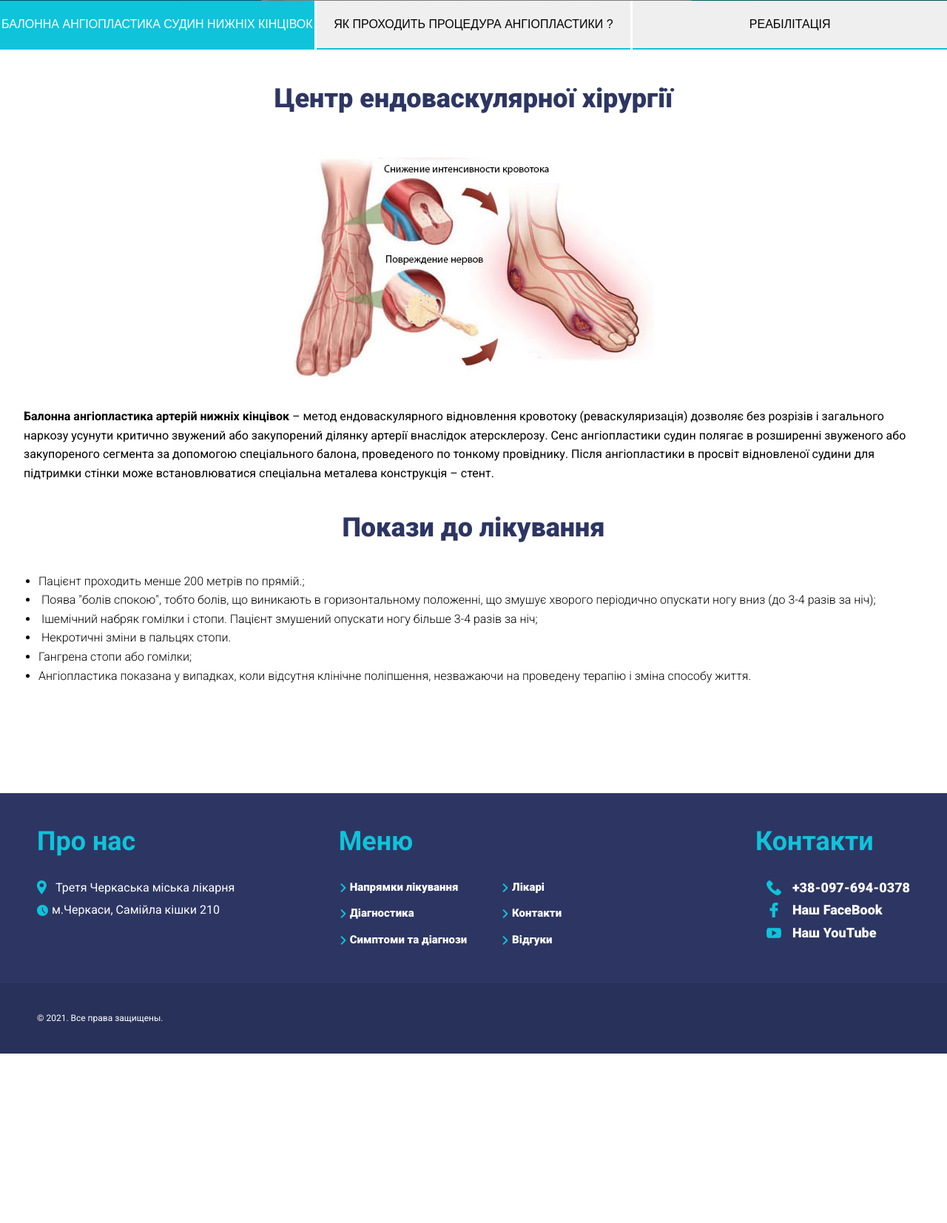
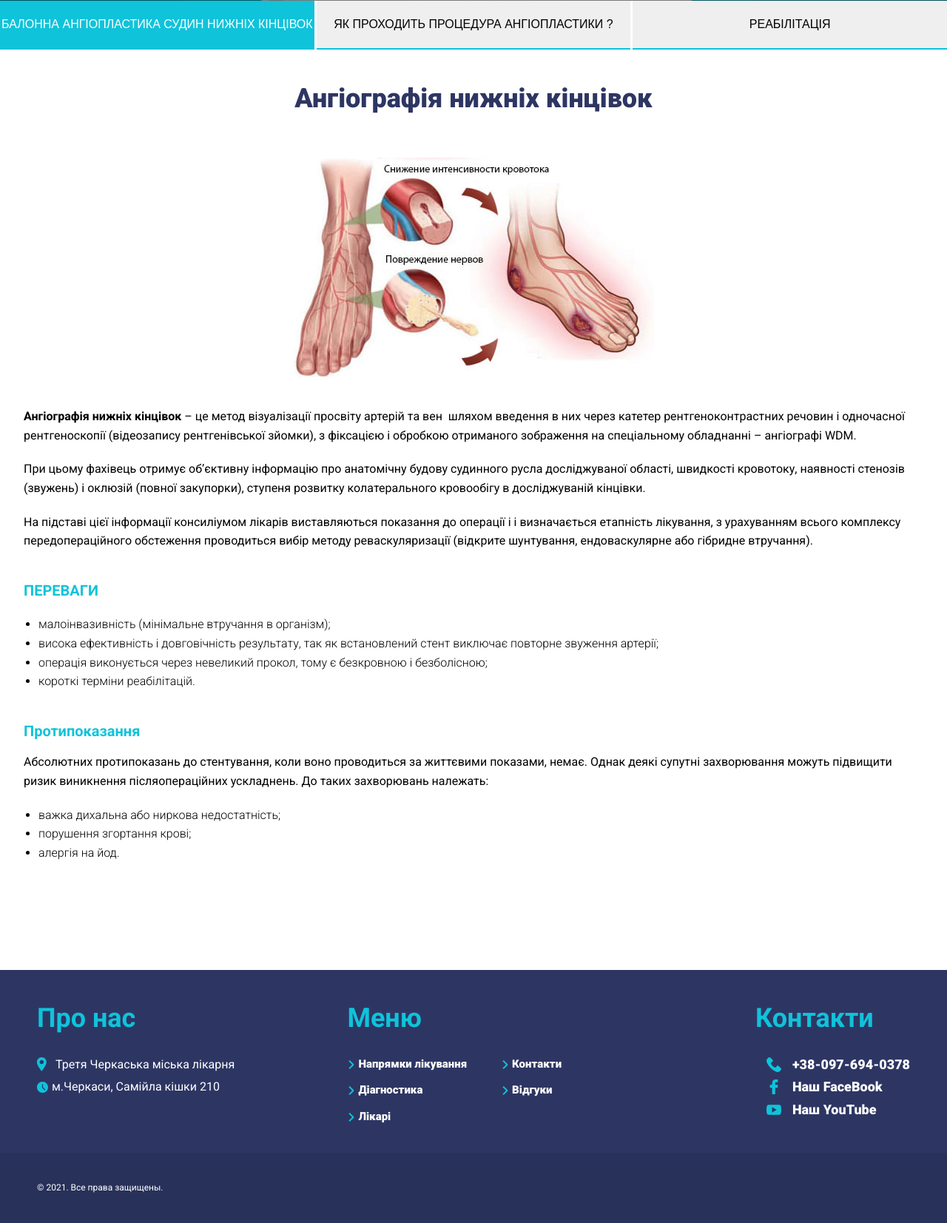
Before and after one commit to Grayder0152/Clinic, a Flask app: page /angiography-lower-extremities in a window 1280 px wide. Shown: the part 502-2155 px from the top of the page at 74% size. Before the commit the page ends 1926 px from the top, so only its background shows below. Run offline with Flask 2, Linux system fonts and the light colour scheme.

Commit message:
Refactor

```diff
--- a/main/static/js/main.js
+++ b/main/static/js/main.js
@@ -1,7 +1,7 @@
 window.onload = function() {
     window.setTimeout(function () {
         document.querySelector('.preloader').classList.add("preloader-remove");
-    }, 2500);
+    }, 500);
 };
 
 window.addEventListener('scroll', function() {
--- a/main/templates/include/footer.html
+++ b/main/templates/include/footer.html
@@ -23,12 +23,7 @@
 				<li>
 					<span class="arrow_top"></span>
 					<span class="arrow_bottom"></span>
-					<a href="#">Симптоми та діагнози</a>
-				</li>
-				<li>
-					<span class="arrow_top"></span>
-					<span class="arrow_bottom"></span>
-					<a href="#Doctors">Лікарі</a>
+					<a href="{{ url_for('index') }}#Doctors">Лікарі</a>
 				</li>
 				<li>
 					<span class="arrow_top"></span>
@@ -38,7 +33,7 @@
 				<li>
 					<span class="arrow_top"></span>
 					<span class="arrow_bottom"></span>
-					<a href="#Reviews">Відгуки</a>
+					<a href="{{ url_for('index') }}#Reviews">Відгуки</a>
 				</li>
 			</ul>
 		</div>
--- a/main/templates/include/header.html
+++ b/main/templates/include/header.html
@@ -46,8 +46,8 @@
                 </div>
             </div>
         </li>
-        <li><a href="#Doctors">Лікарі</a></li>
+        <li><a href="{{ url_for('index') }}#Doctors">Лікарі</a></li>
         <li><a href="#">Контакти</a></li>
-        <li><a href="#Reviews">Відгуки</a></li>
+        <li><a href="{{ url_for('index') }}#Reviews">Відгуки</a></li>
     </ul>
 </header>
--- a/main/templates/subcategories/angiography_cerebral_vessels.html
+++ b/main/templates/subcategories/angiography_cerebral_vessels.html
@@ -1,4 +1,6 @@
 {% extends 'base.html' %}
+
+{% block title %}Ангіографія судин головного мозку{% endblock title %}
 
 {% block content %}
 
--- a/main/templates/subcategories/angiography_lower_extremities.html
+++ b/main/templates/subcategories/angiography_lower_extremities.html
@@ -1,4 +1,6 @@
 {% extends 'base.html' %}
+
+{% block title %}Ангіографія судин головного мозку{% endblock title %}
 
 {% block content %}
 <div class="main" style="background-image: url({{ url_for('static', filename='images/bg_ang.jpg') }})">
@@ -20,60 +22,63 @@
     </ul>
 
     <div id="tag_1" class="tabcontent">
-        <h3>Центр ендоваскулярної хірургії</h3>
+        <h3>Ангіографія нижніх кінцівок</h3>
         <div class="conteiner">
             <div>
                 <img src="{{ url_for('static', filename='images/ang_low_ex.jpg') }}">
             </div>
             <div>
-                <p><strong>Балонна ангіопластика артерій нижніх кінцівок</strong> – метод ендоваскулярного відновлення
-                    кровотоку (реваскуляризація) дозволяє без розрізів і загального наркозу усунути критично звужений
-                    або закупорений ділянку артерії внаслідок атерсклерозу.
-                    Сенс ангіопластики судин полягає в розширенні звуженого або закупореного сегмента за допомогою
-                    спеціального балона, проведеного по тонкому провіднику. Після ангіопластики в просвіт відновленої
-                    судини для підтримки стінки може встановлюватися спеціальна металева конструкція – стент.</p>
-                <h3>Покази до лікування</h3>
+                <p><strong>Ангіографія нижніх кінцівок</strong> – це метод візуалізації просвіту артерій та вен  шляхом введення в них через катетер рентгеноконтрастних речовин і одночасної рентгеноскопії (відеозапису рентгенівської зйомки), з фіксацією і обробкою отриманого зображення на спеціальному обладнанні – ангіографі WDM.</p>
+                <p>При цьому фахівець отримує об’єктивну інформацію про анатомічну будову судинного русла досліджуваної області, швидкості кровотоку, наявності стенозів (звужень) і оклюзій (повної закупорки), ступеня розвитку колатерального кровообігу в досліджуваній кінцівки.</p>
+                <p>На підставі цієї інформації консиліумом лікарів виставляються показання до операції і і визначається етапність лікування, з урахуванням всього комплексу передопераційного обстеження проводиться вибір методу реваскуляризації (відкрите шунтування, ендоваскулярне або гібридне втручання).</p>
+                <h4>ПЕРЕВАГИ</h4>
                 <ul>
-                    <li>Пацієнт проходить менше 200 метрів по прямій.;</li>
-                    <li> Поява "болів спокою", тобто болів, що виникають в горизонтальному положенні, що змушує хворого
-                        періодично опускати ногу вниз (до 3-4 разів за ніч);
+                    <li>малоінвазивність (мінімальне втручання в організм);</li>
+                    <li>висока ефективність і довговічність результату, так як встановлений стент виключає повторне звуження артерії;
                     </li>
-                    <li> Ішемічний набряк гомілки і стопи. Пацієнт змушений опускати ногу більше 3-4 разів за ніч;</li>
-                    <li> Некротичні зміни в пальцях стопи.</li>
-                    <li>Гангрена стопи або гомілки;</li>
-                    <li>Ангіопластика показана у випадках, коли відсутня клінічне поліпшення, незважаючи на проведену
-                        терапію і зміна способу життя.
-                    </li>
+                    <li>операція виконується через невеликий прокол, тому є безкровною і безболісною;</li>
+                    <li>короткі терміни реабілітацій.</li>
+                </ul>
+                <h4>Протипоказання</h4>
+                <p>Абсолютних протипоказань до стентування, коли воно проводиться за життєвими показами, немає. Однак деякі супутні захворювання можуть підвищити ризик виникнення післяопераційних ускладнень. До таких захворювань належать:</p>
+                <ul>
+                    <li>важка дихальна або ниркова недостатність;</li>
+                    <li>порушення згортання крові;</li>
+                    <li>алергія на йод.</li>
                 </ul>
             </div>
         </div>
     </div>
     <div id="tag_2" class="tabcontent">
-        <h3>Як проходить процедура ангіопластики ?</h3>
+        <h3>Показання до ангіографії</h3>
         <div class="conteiner">
             <div>
-                <p>Для проведення оперативного втручання на артеріях нижніх кінцівок пацієнт укладається в положенні
-                    лежачи на спині. Зазвичай застосовується доступ через стегнову артерію, але можливий і ретроградний
-                    доступ через судини на стопі, а також радіальний доступ в області лучезапястного суглоба. Доступ до
-                    судини здійснюється під УЗД контролем на апаратах експертного класу.</p>
-                <p>Після введення голки, під УЗД контролем, в судину вводиться тонкий провідник по якому встановлюється
-                    спеціальний катетер (інтродьюсер). Після установки інтродьюсера виконується контрольна ангіографія
-                    для уточнення тактики і обсягу операції. Далі провідником проходять через місце ураженої артерії з
-                    подальшим введенням спеціального балона для здійснення ангіопластики. Балон роздмухують в місці
-                    звуження, тим самим моделюючи достатній просвіт артерії. Після проведення ангіопластики здійснюється
-                    також контрольна ангіографія для оцінки прохідності кровотоку по артеріях.</p>
-                За своїми безпосередніми результатами цей метод не поступається відкритим операціям по відновленню
-                кровотоку.</p>
+                <p>Артеріографія нижніх кінцівок є фінальним методом діагностики судинного русла, для остаточного визначення тактики судинного втручання, або виконується під час операції для контролю результатів втручання і можливих проблем. У порівнянні з іншими методами діагностики артерій ангіографія має переваги в тому, що дозволяє оцінити прохідність і стан внутрішньої стінки судин в динаміці, оцінити ступінь розвитку обхідних шляхів кровообігу.</p>
+                <p>ПАнгіографія дозволяє діагностувати різні оклюзії і звуження периферичного русла, які можуть бути причиною гострої і хронічної артеріальної недостатності.</p>
+                <p>Ангіографія нижніх кінцівок проводиться за наявності у пацієнта показань до ендоваскулярної або гібридної реваскуляризації (відновленню кровотоку) нижніх кінцівок: хронічної артеріальної недостатності нижніх кінцівок 2б, 3-й і 4-го ступеня за Фонтейном.</p>
+                <p>Показання до операції встановлюються судинним хірургом на основі проведеного опитування, огляду та УЗД дослідження артерій та вен, та обговорюються з пацієнтом на первинному прийомі, після чого виконується комплексне передопераційне обстеження, що включає загальноклінічні аналізи, ЕКГ, огляд терапевта і кардіолога за показаннями.</p>
+                <h4>Ангіографія нижніх кінцівок застосовується при даних захворюваннях:</h4>
+                <ul>
+                    <li>Аневризматичне розширення судин;</li>
+                    <li>Атеросклероз нижніх кінцівок;</li>
+                    <li>Гостра ішемія нижніх кінцівок;</li>
+                    <li>Хронічна загрозлива ішемія кінцівок;</li>
+                </ul>
             </div>
         </div>
     </div>
     <div id="tag_3" class="tabcontent">
-        <h3>Реабілітація</h3>
+        <h3>Як проходить процедура ангіографії?</h3>
         <div class="conteiner">
             <div>
-                <p>Реабілітація після операції проходить досить швидко: в перший день пацієнт знаходиться в стаціонарі
-                    під наглядом лікарів, після чого відправляється додому. Через 7-10 днів після цього можна
-                    повертатися до звичайного ритму життя.</p>
+                <h4>Підготовка до ангіографії</h4>
+                <p>Підготовка до ангіографії полягає в стандартній передопераційної підготовки: гоління  місць доступу до артерій (зазвичай  пах), голод чи легкий завтрак вранці перед операцією.</p>
+                <h4>Проведення ангіографії</h4>
+                <p>Ангіографія виконується висококваліфікованим лікарем-рентгенендоваскулярним хірургом в стерильній спеціалізованій рентгенопераційній. Протягом усього дослідження здійснюється анестезіологічний моніторинг.</p>
+                <p>Під місцевою анестезією виконується пункція артерії ноги, після чого в її просвіт заводиться тонкий катетер, по якому вводиться рентгеноконтрастна речовина. Під час дослідження пацієнт може відчувати тепло по ходу введення контрасту, дуже рідко може бути хворобливість. Тривалість власне ангіографії 10-15 хвилин.</p>
+                <p>При виконанні ангіографії фахівець отримує об’єктивну і точну інформацію про будову і ураженні артеріального русла досліджуваної області. Отримані зображення зберігаються в електронному вигляді і згодом можуть бути записані на диск і віддані на руки пацієнту.</p>
+                <h4>Після дослідження</h4>
+                <p>Після дослідження катетери вилучаються, кровотеча з артерії зупиняється притисненням місця пункції або з використанням спеціального зшиваючого пристрою. Давляча пов’язка знімається на наступний день, тоді ж пацієнтові дозволяється ходити, і він може бути виписаний додому.</p>
             </div>
         </div>
     </div>
--- a/main/templates/subcategories/balloon_angioplasty_vessels.html
+++ b/main/templates/subcategories/balloon_angioplasty_vessels.html
@@ -1,4 +1,7 @@
 {% extends 'base.html' %}
+
+{% block title %}Балонна ангіопластика{% endblock title %}
+
 
 {% block content %}
 
--- a/main/templates/subcategories/coronary_angiography_heart_pain.html
+++ b/main/templates/subcategories/coronary_angiography_heart_pain.html
@@ -1,4 +1,6 @@
 {% extends 'base.html' %}
+
+{% block title %}Коронарографія при болях в серці{% endblock title %}
 
 {% block content %}
 
--- a/main/templates/subcategories/ema.html
+++ b/main/templates/subcategories/ema.html
@@ -1,4 +1,7 @@
 {% extends 'base.html' %}
+
+{% block title %}Емболізація маткової артерії(EMA){% endblock title %}
+
 
 {% block content %}
 
--- a/main/templates/subcategories/embolization_prostate_arteries.html
+++ b/main/templates/subcategories/embolization_prostate_arteries.html
@@ -1,4 +1,6 @@
 {% extends 'base.html' %}
+
+{% block title %}Емболізація артерій простати{% endblock title %}
 
 {% block content %}
 
--- a/main/templates/subcategories/varicocele_embolization.html
+++ b/main/templates/subcategories/varicocele_embolization.html
@@ -1,4 +1,6 @@
 {% extends 'base.html' %}
+
+{% block title %}Емболізація варикоцеле{% endblock title %}
 
 {% block content %}
 <div class="main" style="background-image: url({{ url_for('static', filename='images/bg.jpg') }})">
```
Also changed, not shown: main/static/images/olg/bg.jpg (deleted), main/static/images/olg/bg.webp (deleted), main/static/images/olg/logo.png (deleted), main/static/images/olg/logo_header.png (deleted), main/static/images/olg/tab_1.jpg (deleted), main/static/images/olg/tab_3.jpg (deleted).
